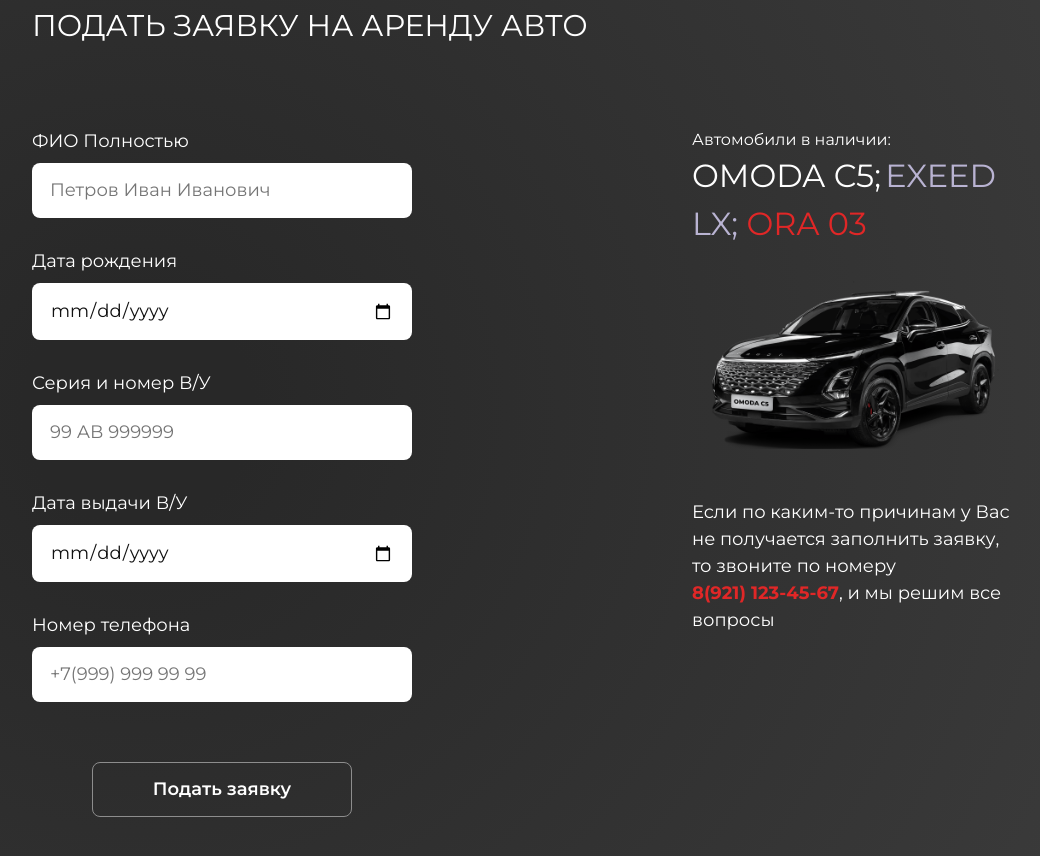
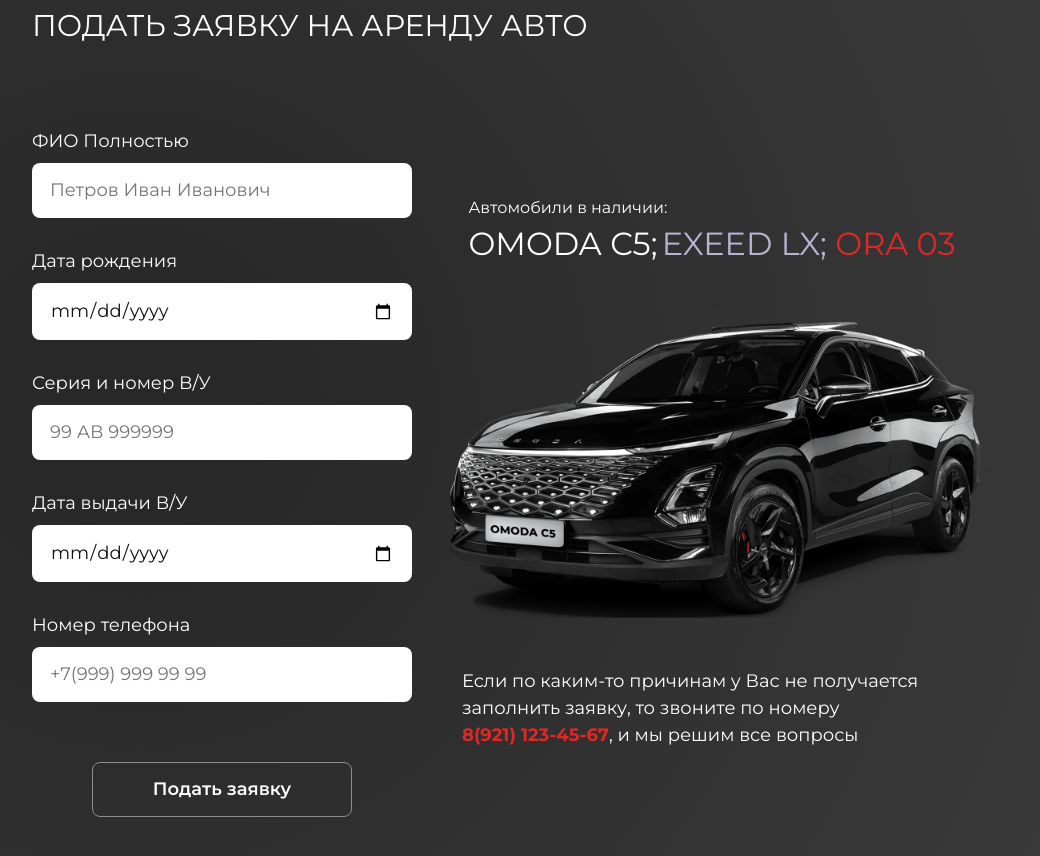
Before and after one commit to Temmatema/car-rent, a website with bundled scripts: page index.html in a window 1280 px wide. Shown: the part 5372-6228 px from the top of the page, without its empty margins (118-1158 px from the left). Built offline with nearby package versions, Linux system fonts and the light colour scheme.

Commit message:
add block

```diff
--- a/scss/app.scss
+++ b/scss/app.scss
@@ -13,7 +13,8 @@
 
 .app__content {
     display: flex;
-    gap: 280px;
+    align-items: center;
+    justify-content: space-between;
 }
 
 .app__side {
@@ -24,7 +25,7 @@
 }
 
 .app__image {
-    width: auto;
+    width: 900px;
     margin-bottom: 50px;
 }
 
```
Also changed, not shown: css/main.css, 1 other file.
